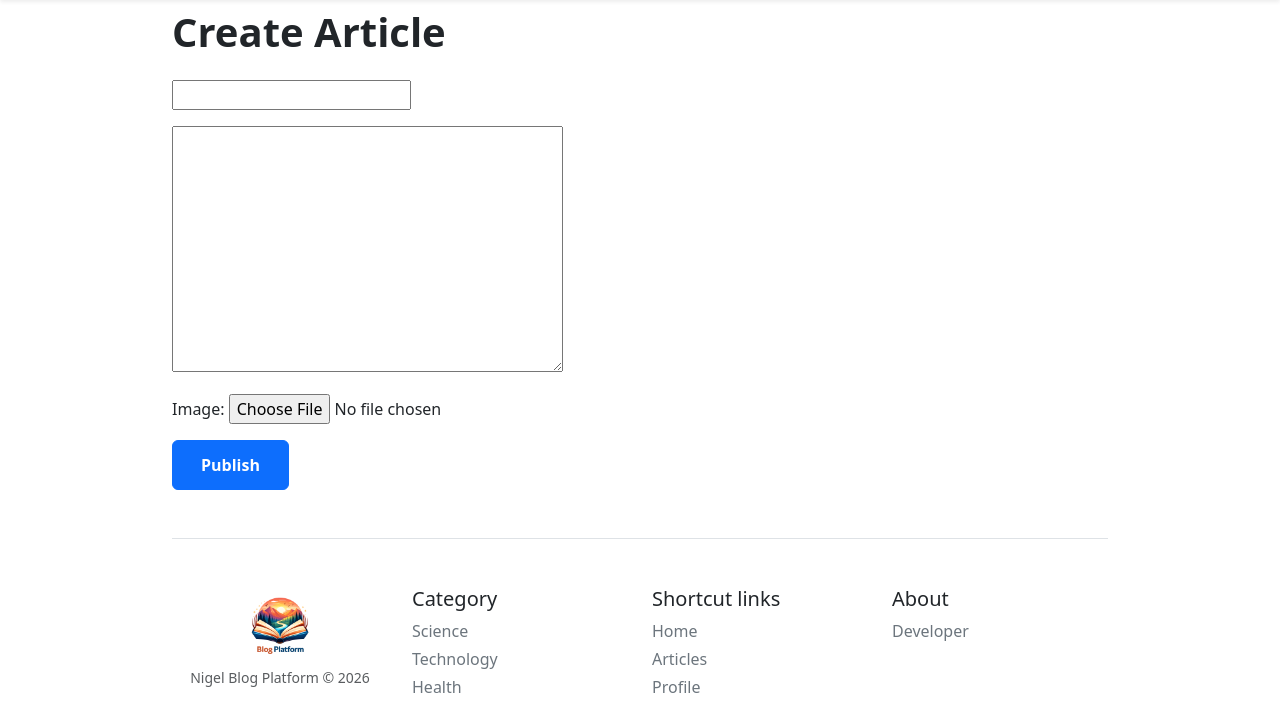
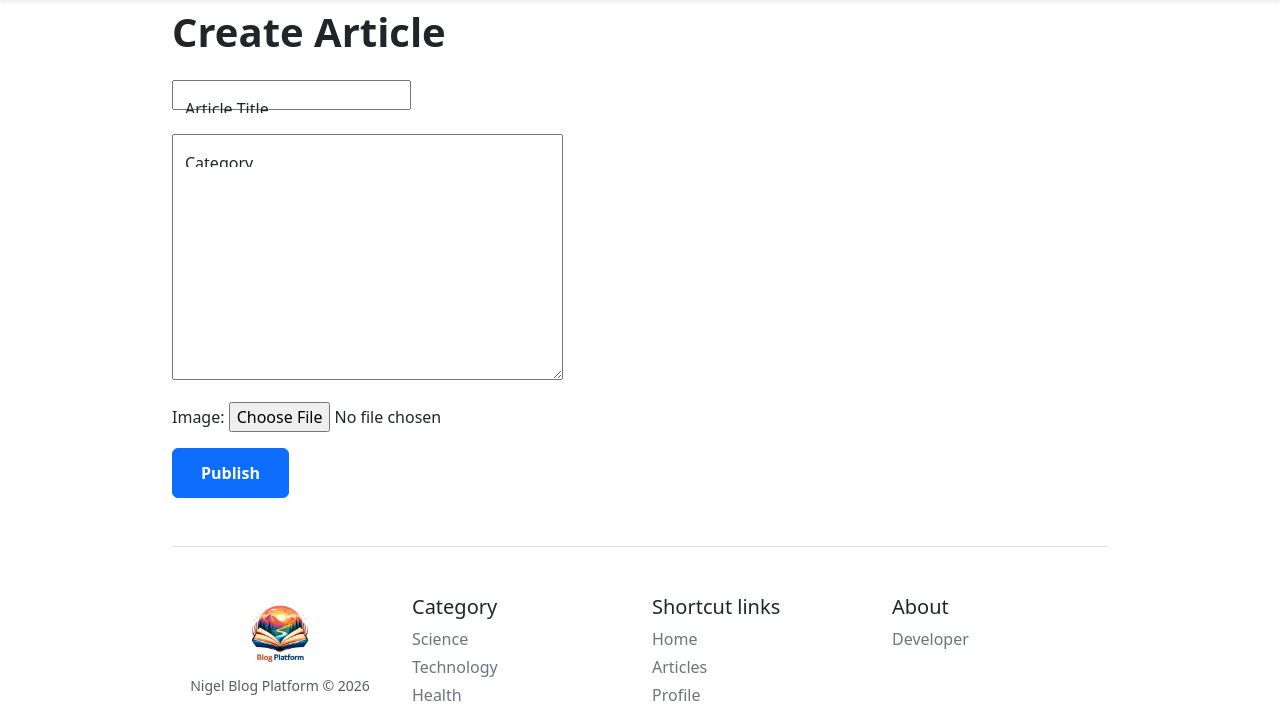
Before and after one commit to NigelNk/MyBlogApp, a Django app: page /articles/create_article/ in a window 1280 px wide. Shown: the part 66-771 px from the top of the page. Run offline with Django 5.2, Linux system fonts and the light colour scheme; the visitor is signed in with stand-in values (Sample User, id 1); some libraries are stand-ins or nearby versions.

Commit message:
Add floating form labels

```diff
--- a/articles/templates/articles/create_article.html
+++ b/articles/templates/articles/create_article.html
@@ -14,13 +14,19 @@
                     {% csrf_token %}
                     {{ form.media }}
 
-                    <div class="mb-3">
+                    <div class="form-floating mb-4">
                         {{ form.title }}
+                        <label for="{{ form.title.id_for_label }}">
+                            Article Title
+                        </label>
                         {{ form.title.errors }}
                     </div>
 
-                    <div class="mb-3">
+                    <div class="form-floating mb-4">
                         {{ form.category }}
+                        <label for="{{ form.category.id_for_label }}">
+                            Category
+                        </label>
                         {{ form.category.errors }}
                     </div>
 
```
